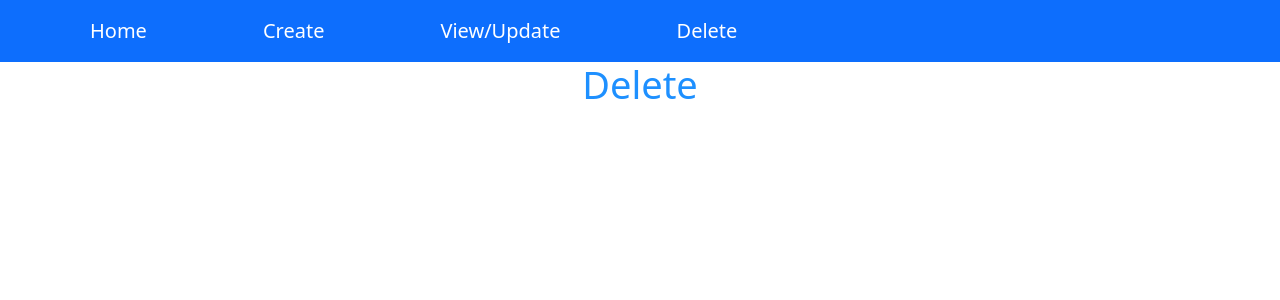
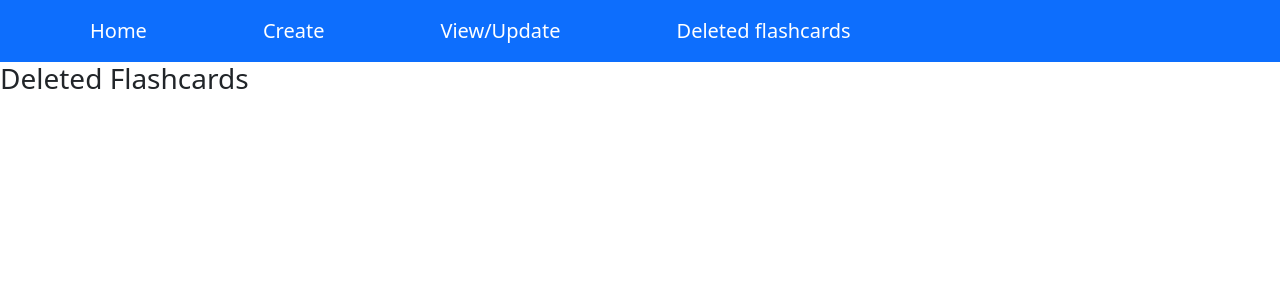
Before and after one commit to MatthewMcCarthy1/DataRepProject, a React (Create React App) app: page /Delete in a window 1280 px wide. Shown: the top 300 px of the page. Built offline with nearby package versions, Linux system fonts and the light colour scheme; a web font is replaced by a local one.

Commit message:
Small changes to code

```diff
--- a/src/Components/Delete.js
+++ b/src/Components/Delete.js
@@ -1,9 +1,9 @@
 const Delete = () => {
     return (
-        <div>
-          <h1>Delete</h1>
+        <div className="deleted-container">
+            <h3>Deleted Flashcards</h3>
         </div>
-      );
-}
+    );
+};
 
 export default Delete;
--- a/src/NavigationBar/Navigation.js
+++ b/src/NavigationBar/Navigation.js
@@ -12,7 +12,7 @@ const NavigationBar = () => {
                     <Nav.Link href="/" className="nav-link-spacing">Home</Nav.Link>
                     <Nav.Link href="/Create" className="nav-link-spacing">Create</Nav.Link>
                     <Nav.Link href="/View" className="nav-link-spacing">View/Update</Nav.Link>
-                    <Nav.Link href="/Delete" className="nav-link-spacing">Delete</Nav.Link>
+                    <Nav.Link href="/Delete" className="nav-link-spacing">Deleted flashcards</Nav.Link>
                 </Nav>
             </Container>
         </Navbar>
```
Also changed, not shown: 1 other file (tests, documents, lock files or other folders).
